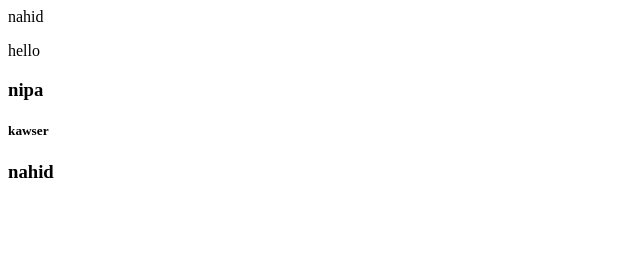
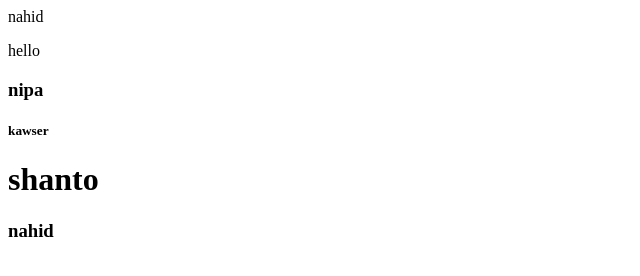
Before and after one commit to NahidAhmed07/team-project, a plain HTML site: page index.html in a window 1280 px wide. Shown: the whole page, without its empty margins (0-640 px from the left). Drawn offline with Linux system fonts and the light colour scheme.

Commit message:
by shanto

```diff
--- a/index.html
+++ b/index.html
@@ -12,6 +12,7 @@
     <p>hello</p>
      <h3>nipa</h3>
      <h5>kawser</h5>
+     <h1>shanto</h1>
 
 <h3>nahid </h3>
 
```
